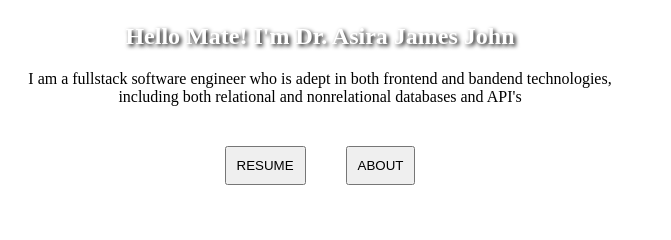
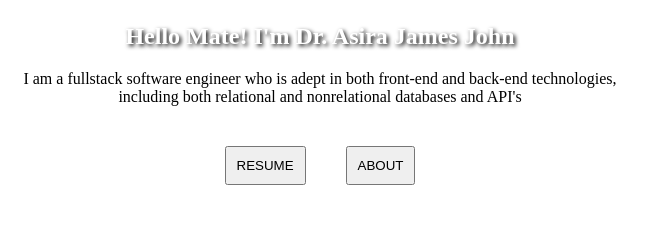
Before and after one commit to jjasira/alx_capstone_project, a plain HTML site: page Frontend/index.html in a window 1280 px wide. Shown: the part 309-549 px from the top of the page, 0-671 px from the left. Drawn offline with Linux system fonts and the light colour scheme.

Commit message:
revision

```diff
--- a/Frontend/index.html
+++ b/Frontend/index.html
@@ -37,8 +37,8 @@
           <div class="name-and-brief-description">
             <h1 class="developer">Hello Mate! I'm Dr. Asira James John</h1>
             <p class="description">
-              I am a fullstack software engineer who is adept in both frontend
-              and bandend technologies, including both relational and
+              I am a fullstack software engineer who is adept in both front-end
+              and back-end technologies, including both relational and
               nonrelational databases and API's
             </p>
             <div class="resume" id="myResume">
```
